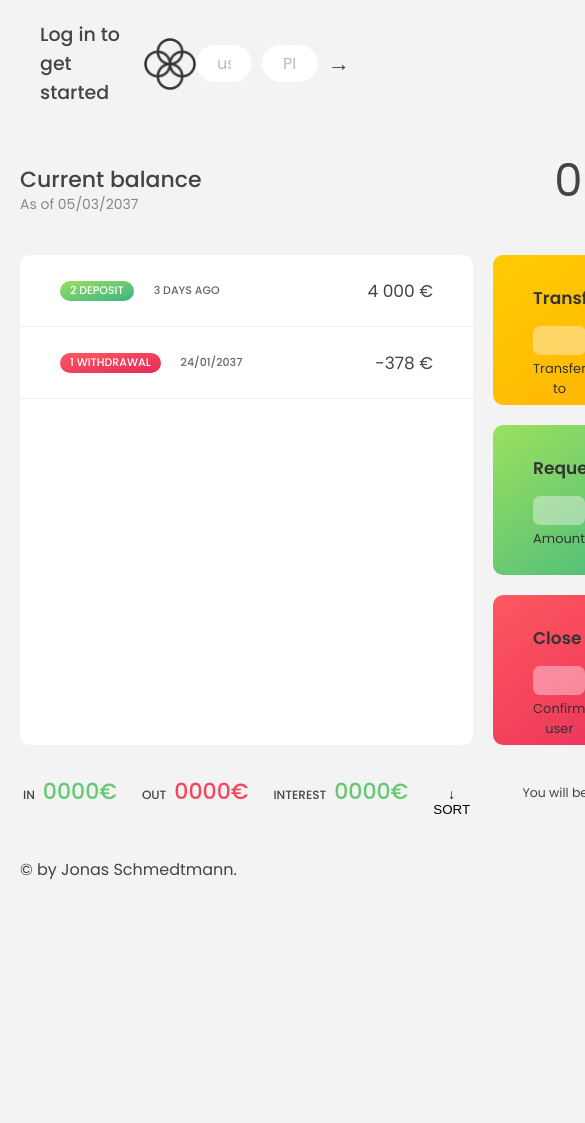
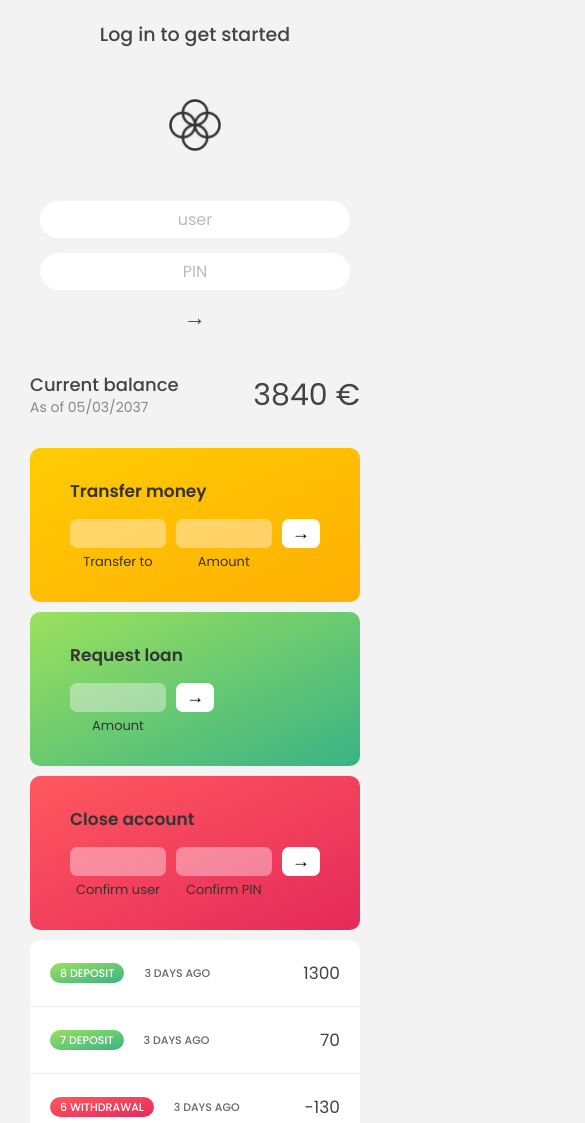
Before and after one commit to Ejiro-Frances/Bankist-App, a plain HTML site: page index.html in a window 390 px wide. Shown: the top 1123 px of the page, 585 px wide, since content can reach past the window. Before the commit the page ends 902 px from the top, so only its background shows below. Drawn offline with Linux system fonts and the light colour scheme.

Commit message:
one account movement and summary displayed

```diff
--- a/script.js
+++ b/script.js
@@ -0,0 +1,95 @@
+"use strict";
+
+// Data
+const accounts = [
+  {
+    owner: "Jonas Schmedtmann",
+    movements: [200, 450, -400, 3000, -650, -130, 70, 1300],
+    interestRate: 1.2,
+    pin: 1111,
+    type: "premium",
+  },
+  {
+    owner: "Jessica Davis",
+    movements: [5000, 3400, -150, -790, -3210, -1000, 8500, -30],
+    interestRate: 1.5,
+    pin: 2222,
+    type: "standard",
+  },
+  {
+    owner: "Steven Thomas Williams",
+    movements: [200, -200, 340, -300, -20, 50, 400, -460],
+    interestRate: 0.7,
+    pin: 3333,
+    type: "premium",
+  },
+  {
+    owner: "Sarah Smith",
+    movements: [430, 1000, 700, 50, 90],
+    interestRate: 1,
+    pin: 4444,
+    type: "basic",
+  },
+];
+
+// Elements
+// labels
+const labelWelcome = document.querySelector(".welcome");
+const labelBalance = document.querySelector(".balance__value");
+const labelSumIn = document.querySelector(".summary__value--in");
+const labelSumOut = document.querySelector(".summary__value--out");
+const labelSumInterest = document.querySelector(".summary__value--interest");
+
+// containers
+const containerMovements = document.querySelector(".movements");
+
+// display movements
+const displayMovements = function (movements) {
+  movements.forEach((mov, i) => {
+    const type = mov > 0 ? "deposit" : "withdrawal";
+
+    const html = `
+     <div class="movements__row">
+          <div class="movements__type movements__type--${type}">${
+      i + 1
+    } ${type}</div>
+          <div class="movements__date">3 days ago</div>
+
+          <div class="movements__value">${mov}</div>
+        </div>
+      `;
+
+    containerMovements.insertAdjacentHTML("afterbegin", html);
+  });
+};
+
+displayMovements(accounts[0].movements);
+
+// display balance
+const calcDisplayBalance = function (movements) {
+  const balance = movements.reduce((acc, mov) => acc + mov, 0);
+
+  labelBalance.textContent = `${balance} €`;
+};
+
+calcDisplayBalance(accounts[0].movements);
+
+// calc display summary
+const calcDisplaySummary = function (account) {
+  //income
+  const incomes = account.movements
+    .filter((mov) => mov > 0)
+    .reduce((acc, mov) => acc + mov, 0);
+  labelSumIn.textContent = `${incomes}`;
+
+  //outgoing
+  const withdrawals = account.movements
+    .filter((mov) => mov < 0)
+    .reduce((acc, mov) => acc + mov, 0);
+  labelSumOut.textContent = `${Math.abs(withdrawals)}`;
+
+  //interest on deposits
+  const interest = (account.interestRate * incomes) / 100;
+  labelSumInterest.textContent = `${interest}`;
+};
+calcDisplaySummary(accounts[0]);
--- a/style.css
+++ b/style.css
@@ -54,6 +54,7 @@ body {
   color: inherit;
   transition: all 0.3s;
 }
+
 .login__input:focus {
   outline: none;
   border: 1px solid #ccc;
@@ -85,6 +86,7 @@ body {
   max-width: 100rem;
   width: 100%;
   margin: 4rem auto;
+  padding: 0 1rem;
   display: grid;
   grid-template-columns: 4fr 3fr;
   grid-template-rows: auto repeat(3, 15rem) auto;
@@ -104,7 +106,7 @@ body {
 .balance__label {
   font-size: 2.2rem;
   font-weight: 500;
-  margin-bottom: -0.2rem;
+  margin-bottom: -0.1rem;
 }
 
 .balance__date {
@@ -139,7 +141,6 @@ body {
   color: #fff;
   border-radius: 10rem;
   padding: 0.15rem 1rem;
-  background: red;
   margin-right: 2rem;
 }
 
@@ -290,3 +291,71 @@ h2 {
 .timer {
   font-weight: 600;
 }
+
+@media (max-width: 810px) {
+  .nav {
+    flex-direction: column;
+    gap: 5rem;
+  }
+
+  .app {
+    grid-template-columns: 1fr;
+    grid-template-rows: auto;
+    gap: 1rem;
+  }
+
+  .balance {
+    grid-column: 1;
+  }
+  .movements {
+    grid-row: 5 / span 3;
+  }
+
+  .summary {
+    grid-row: 8/9;
+  }
+
+  .summary__value {
+    margin-right: 2rem;
+  }
+}
+
+@media (max-width: 500px) {
+  .login {
+    flex-direction: column;
+    align-items: center;
+    gap: 1.5rem;
+  }
+
+  .login__input {
+    max-width: 100%;
+  }
+
+  .balance__label {
+    font-size: 1.8rem;
+  }
+
+  .balance__value {
+    font-size: 3rem;
+  }
+
+  .movements__row {
+    flex-wrap: wrap;
+    padding: 2rem;
+  }
+
+  .summary__label {
+    font-size: 1rem;
+    margin-right: 0.5rem;
+  }
+
+  .summary__value {
+    font-size: 1.4rem;
+    margin-right: 1rem;
+  }
+  /* .summary {
+    display: grid;
+    grid-template-columns: repeat(4, 1fr);
+    row-gap: 1.4rem;
+  } */
+}
```
